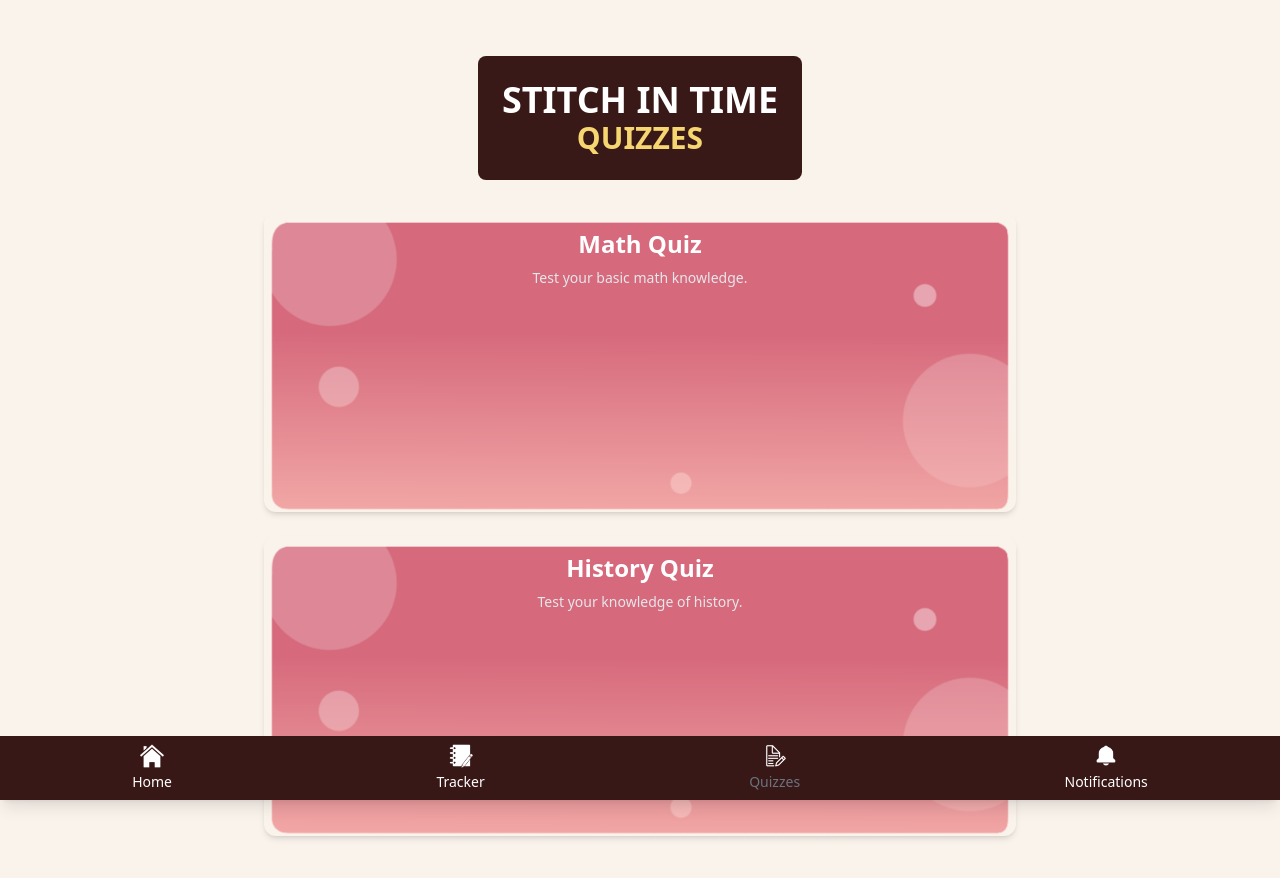
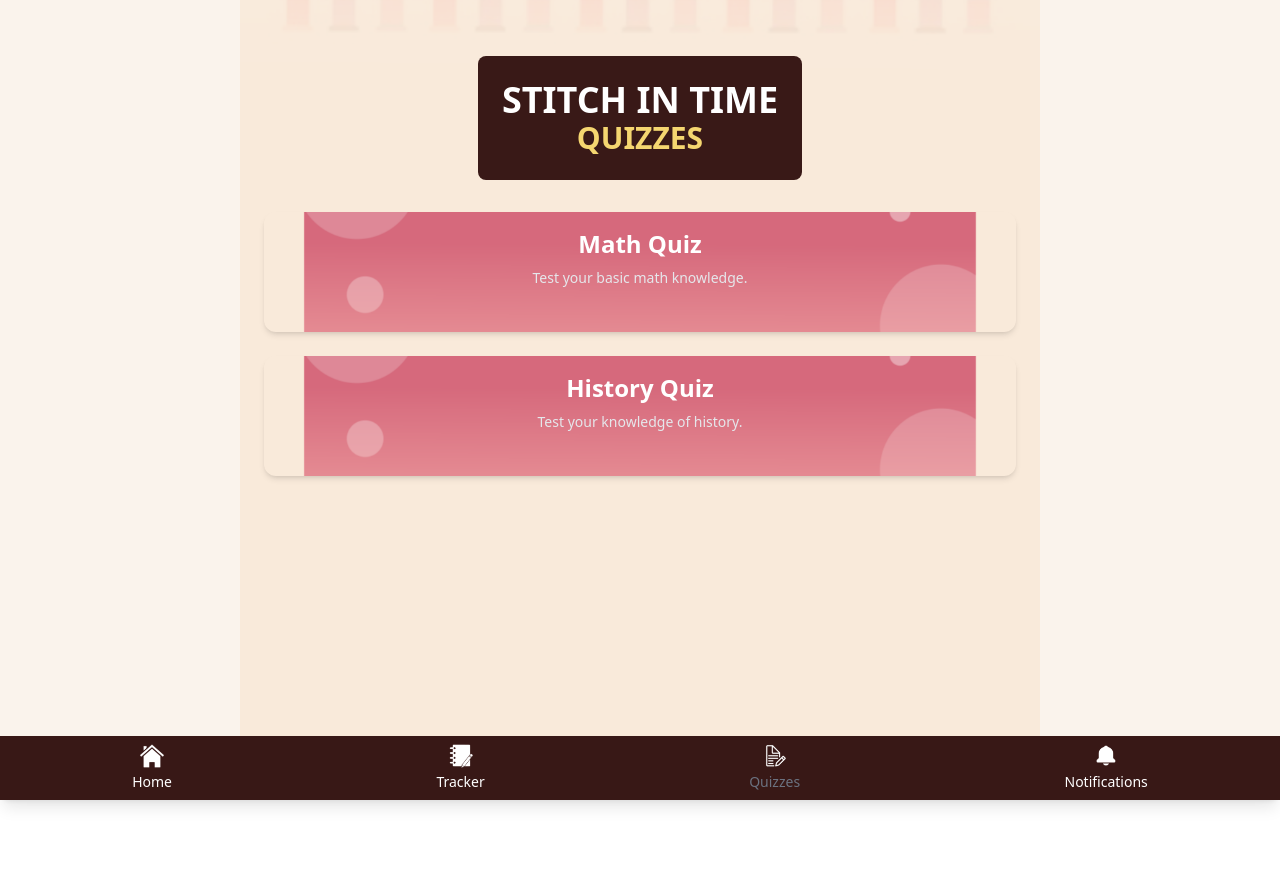
Before and after one commit to chinoy-the-great/nuxt3-drizzle-stitch, a Nuxt app: page /quizzes in a window 1280 px wide. Shown: the top 878 px of the page. After the commit the page ends 800 px from the top, so only its background shows below. Built offline with nearby package versions, Linux system fonts and the light colour scheme.

Commit message:
Added quizzes header image.

```diff
--- a/pages/quizzes.vue
+++ b/pages/quizzes.vue
@@ -1,5 +1,13 @@
 <template>
-	<div class="container mx-auto p-6">
+	<div
+		class="container mx-auto p-6"
+		style="
+			background-image: url('/quiz_page_bg.png');
+			background-size: cover;
+			background-position: center;
+			min-height: 100vh;
+		"
+	>
 		<div class="flex justify-center mt-8">
 			<div class="bg-[#391917] p-6 rounded-lg mb-8 inline-block">
 				<!-- STITCH IN TIME Header (White font color) -->
@@ -20,48 +28,13 @@
 					backgroundSize: 'cover',
 					backgroundPosition: 'center',
 					backgroundRepeat: 'no-repeat',
-					minHeight: '300px' /* Adjust this to control the height */,
-					height: '100%' /* Ensure full height if needed */,
+					minHeight: '120px' /* Adjust this to control the height */,
 				}"
-				@click="toggleQuestions(quizIndex)"
+				@click="goToQuiz(quizIndex)"
 			>
 				<div class="flex flex-col justify-center items-center h-full text-center">
 					<h2 class="text-2xl font-semibold text-white">{{ quiz.title }}</h2>
 					<p class="text-sm text-gray-200 mt-2">{{ quiz.description }}</p>
-				</div>
-			</div>
-
-			<!-- Questions List (only shown when quiz is clicked) -->
-			<div v-if="quiz.isOpen" class="mt-4">
-				<div v-for="(question, questionIndex) in quiz.questions" :key="questionIndex" class="mb-4">
-					<h3 class="text-xl font-semibold">{{ question.question }}</h3>
-					<div class="mt-2 space-y-2">
-						<div
-							v-for="(option, optionIndex) in question.options"
-							:key="optionIndex"
-							class="flex items-center"
-						>
-							<input
-								:id="`quiz${quizIndex}-question${questionIndex}-option${optionIndex}`"
-								v-model="userAnswers[quizIndex][questionIndex]"
-								type="radio"
-								:name="`quiz${quizIndex}-question${questionIndex}`"
-								:value="option"
-								class="mr-2"
-							/>
-							<label :for="`quiz${quizIndex}-question${questionIndex}-option${optionIndex}`" class="text-lg">
-								{{ option }}
-							</label>
-						</div>
-					</div>
-					<div v-if="userAnswers[quizIndex][questionIndex]" class="mt-2">
-						<p v-if="isAnswerCorrect(quizIndex, questionIndex)" class="text-green-500 font-medium">
-							Correct!
-						</p>
-						<p v-else class="text-red-500 font-medium">
-							Incorrect. The correct answer is: {{ question.correctAnswer }}
-						</p>
-					</div>
 				</div>
 			</div>
 		</div>
@@ -76,7 +49,6 @@ export default {
 				{
 					title: 'Math Quiz',
 					description: 'Test your basic math knowledge.',
-					isOpen: false,
 					questions: [
 						{
 							question: 'What is 2 + 2?',
@@ -93,7 +65,6 @@ export default {
 				{
 					title: 'History Quiz',
 					description: 'Test your knowledge of history.',
-					isOpen: false,
 					questions: [
 						{
 							question: 'Who was the first president of the United States?',
@@ -108,24 +79,12 @@ export default {
 					],
 				},
 			],
-			userAnswers: {},
 		}
 	},
 	methods: {
-		// Toggle the visibility of questions for each quiz using $set for reactivity
-		toggleQuestions(quizIndex) {
-			this.$set(this.quizzes, quizIndex, {
-				...this.quizzes[quizIndex],
-				isOpen: !this.quizzes[quizIndex].isOpen,
-			})
-		},
-
-		// Check if the user's answer is correct for a given question
-		isAnswerCorrect(quizIndex, questionIndex) {
-			const userAnswer = this.userAnswers[quizIndex]?.[questionIndex]
-			if (!userAnswer) return false // No answer selected yet
-			const correctAnswer = this.quizzes[quizIndex].questions[questionIndex].correctAnswer
-			return userAnswer === correctAnswer
+		goToQuiz(quizIndex) {
+			// Navigate to the individual quiz view page
+			this.$router.push({ path: `/quiz/${quizIndex}` })
 		},
 	},
 }
```
Also changed, not shown: public/quiz_page_bg.png (added).
